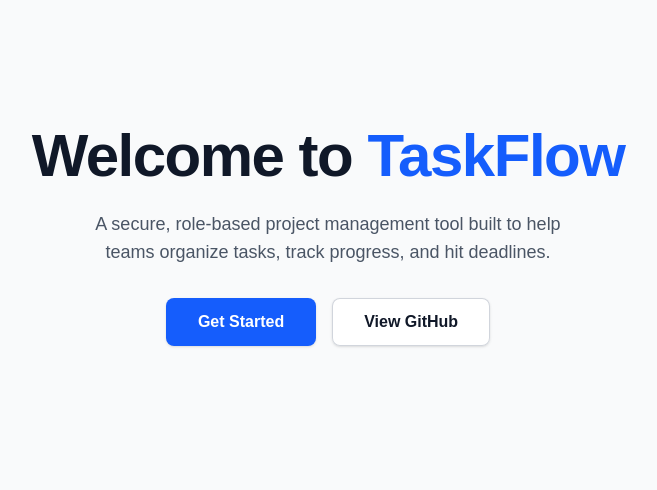
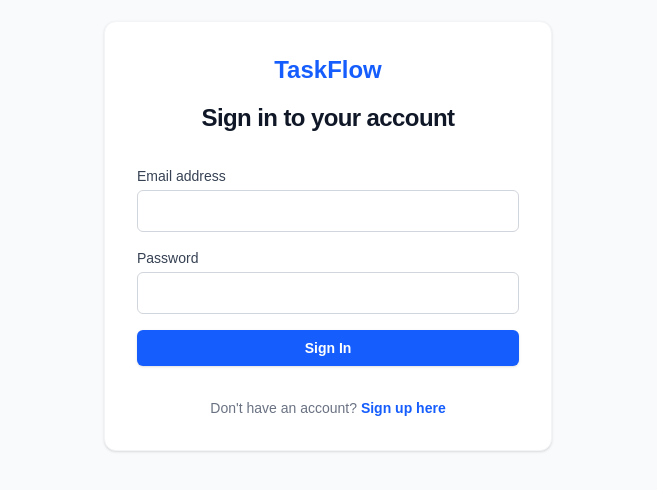
Before and after one commit to krunalsahare14-cell/taskflow-app, a Next.js app: page /login in a window 1280 px wide. Shown: the part 164-654 px from the top of the page, without its empty margins (312-969 px from the left). Built offline with nearby package versions, Linux system fonts and the light colour scheme; no server answers.

Commit message:
Add login page and register API

```diff
--- /dev/null
+++ b/app/api/register/route.ts
@@ -0,0 +1,37 @@
+import { NextResponse } from "next/server";
+import bcrypt from "bcryptjs";
+import prisma from "@/lib/prisma";
+
+export async function POST(req: Request) {
+  try {
+    const { name, email, password } = await req.json();
+
+    if (!email || !password) {
+      return NextResponse.json({ message: "Email and password are required" }, { status: 400 });
+    }
+
+    // Check if the user already exists
+    const existingUser = await prisma.user.findUnique({ where: { email } });
+    if (existingUser) {
+      return NextResponse.json({ message: "Email is already in use" }, { status: 400 });
+    }
+
+    // Hash the password securely
+    const hashedPassword = await bcrypt.hash(password, 10);
+
+    // Save the user to the database
+    const newUser = await prisma.user.create({
+      data: {
+        name,
+        email,
+        password: hashedPassword,
+        // For testing purposes, we'll make everyone an ADMIN so you can test project creation
+        role: "ADMIN",
+      },
+    });
+
+    return NextResponse.json({ message: "User created" }, { status: 201 });
+  } catch (error) {
+    return NextResponse.json({ message: "Something went wrong" }, { status: 500 });
+  }
+}
--- a/app/login/page.tsx
+++ b/app/login/page.tsx
@@ -1,42 +1,145 @@
+"use client";
+
+import { useState } from "react";
+import { signIn } from "next-auth/react";
+import { useRouter } from "next/navigation";
 import Link from "next/link";
-import { getServerSession } from "next-auth";
-import { authOptions } from "@/lib/auth";
-import { redirect } from "next/navigation";
 
-export default async function HomePage() {
-  // Check if the user is already logged in
-  const session = await getServerSession(authOptions);
+export default function LoginPage() {
+  const router = useRouter();
+  const [isLogin, setIsLogin] = useState(true);
+  const [email, setEmail] = useState("");
+  const [password, setPassword] = useState("");
+  const [name, setName] = useState("");
+  const [error, setError] = useState("");
+  const [loading, setLoading] = useState(false);
 
-  // If they are logged in, automatically send them to the dashboard
-  if (session) {
-    redirect("/dashboard");
-  }
+  const handleSubmit = async (e: React.FormEvent) => {
+    e.preventDefault();
+    setError("");
+    setLoading(true);
+
+    try {
+      if (isLogin) {
+        // --- SIGN IN FLOW ---
+        const res = await signIn("credentials", {
+          redirect: false,
+          email,
+          password,
+        });
+
+        if (res?.error) {
+          throw new Error("Invalid email or password");
+        }
+
+        router.push("/dashboard");
+        router.refresh();
+
+      } else {
+        // --- SIGN UP FLOW ---
+        const res = await fetch("/api/register", {
+          method: "POST",
+          headers: { "Content-Type": "application/json" },
+          body: JSON.stringify({ name, email, password }),
+        });
+
+        if (!res.ok) {
+          const data = await res.json();
+          throw new Error(data.message || "Failed to create account");
+        }
+
+        // If signup is successful, automatically log them in
+        await signIn("credentials", {
+          redirect: false,
+          email,
+          password,
+        });
+
+        router.push("/dashboard");
+        router.refresh();
+      }
+    } catch (err: any) {
+      setError(err.message);
+    } finally {
+      setLoading(false);
+    }
+  };
 
   return (
-    <div className="flex min-h-screen flex-col items-center justify-center bg-gray-50 px-4">
-      <div className="text-center">
-        <h1 className="mb-6 text-5xl font-extrabold tracking-tight text-gray-900 sm:text-6xl">
-          Welcome to <span className="text-blue-600">TaskFlow</span>
-        </h1>
-        <p className="mx-auto mb-8 max-w-lg text-lg text-gray-600">
-          A secure, role-based project management tool built to help teams organize tasks, track progress, and hit deadlines.
-        </p>
-        <div className="flex justify-center gap-4">
-          <Link
-            href="/login"
-            className="rounded-lg bg-blue-600 px-8 py-3 text-base font-semibold text-white shadow-sm hover:bg-blue-700 focus-visible:outline focus-visible:outline-2 focus-visible:outline-offset-2 focus-visible:outline-blue-600 transition-all"
+    <div className="flex min-h-screen items-center justify-center bg-gray-50 p-4">
+      <div className="w-full max-w-md space-y-8 rounded-xl bg-white p-8 shadow-sm border border-gray-100">
+
+        <div className="text-center">
+          <Link href="/" className="text-2xl font-bold text-blue-600 hover:text-blue-500">TaskFlow</Link>
+          <h2 className="mt-4 text-2xl font-bold tracking-tight text-gray-900">
+            {isLogin ? "Sign in to your account" : "Create your account"}
+          </h2>
+        </div>
+
+        {error && (
+          <div className="rounded-md bg-red-50 p-3 text-sm text-red-500 border border-red-200">
+            {error}
+          </div>
+        )}
+
+        <form className="space-y-4" onSubmit={handleSubmit}>
+          {!isLogin && (
+            <div>
+              <label className="block text-sm font-medium text-gray-700">Full Name</label>
+              <input
+                type="text"
+                value={name}
+                onChange={(e) => setName(e.target.value)}
+                required={!isLogin}
+                className="mt-1 w-full rounded-md border border-gray-300 px-3 py-2 focus:border-blue-500 focus:outline-none focus:ring-1 focus:ring-blue-500"
+              />
+            </div>
+          )}
+
+          <div>
+            <label className="block text-sm font-medium text-gray-700">Email address</label>
+            <input
+              type="email"
+              value={email}
+              onChange={(e) => setEmail(e.target.value)}
+              required
+              className="mt-1 w-full rounded-md border border-gray-300 px-3 py-2 focus:border-blue-500 focus:outline-none focus:ring-1 focus:ring-blue-500"
+            />
+          </div>
+
+          <div>
+            <label className="block text-sm font-medium text-gray-700">Password</label>
+            <input
+              type="password"
+              value={password}
+              onChange={(e) => setPassword(e.target.value)}
+              required
+              className="mt-1 w-full rounded-md border border-gray-300 px-3 py-2 focus:border-blue-500 focus:outline-none focus:ring-1 focus:ring-blue-500"
+            />
+          </div>
+
+          <button
+            type="submit"
+            disabled={loading}
+            className="w-full rounded-md bg-blue-600 py-2 px-4 text-sm font-semibold text-white shadow-sm hover:bg-blue-500 disabled:bg-blue-400"
           >
-            Get Started
-          </Link>
-          <a
-            href="https://github.com/krunalsahare14-cell/taskflow-app" // Update this link to your repo!
-            target="_blank"
-            rel="noopener noreferrer"
-            className="rounded-lg bg-white px-8 py-3 text-base font-semibold text-gray-900 shadow-sm ring-1 ring-inset ring-gray-300 hover:bg-gray-50 transition-all"
+            {loading ? "Please wait..." : isLogin ? "Sign In" : "Sign Up"}
+          </button>
+        </form>
+
+        <div className="text-center text-sm text-gray-500">
+          {isLogin ? "Don't have an account? " : "Already have an account? "}
+          <button
+            onClick={() => {
+              setIsLogin(!isLogin);
+              setError(""); // Clear errors when switching
+            }}
+            className="font-semibold text-blue-600 hover:text-blue-500"
           >
-            View GitHub
-          </a>
+            {isLogin ? "Sign up here" : "Sign in instead"}
+          </button>
         </div>
+
       </div>
     </div>
   );
```
